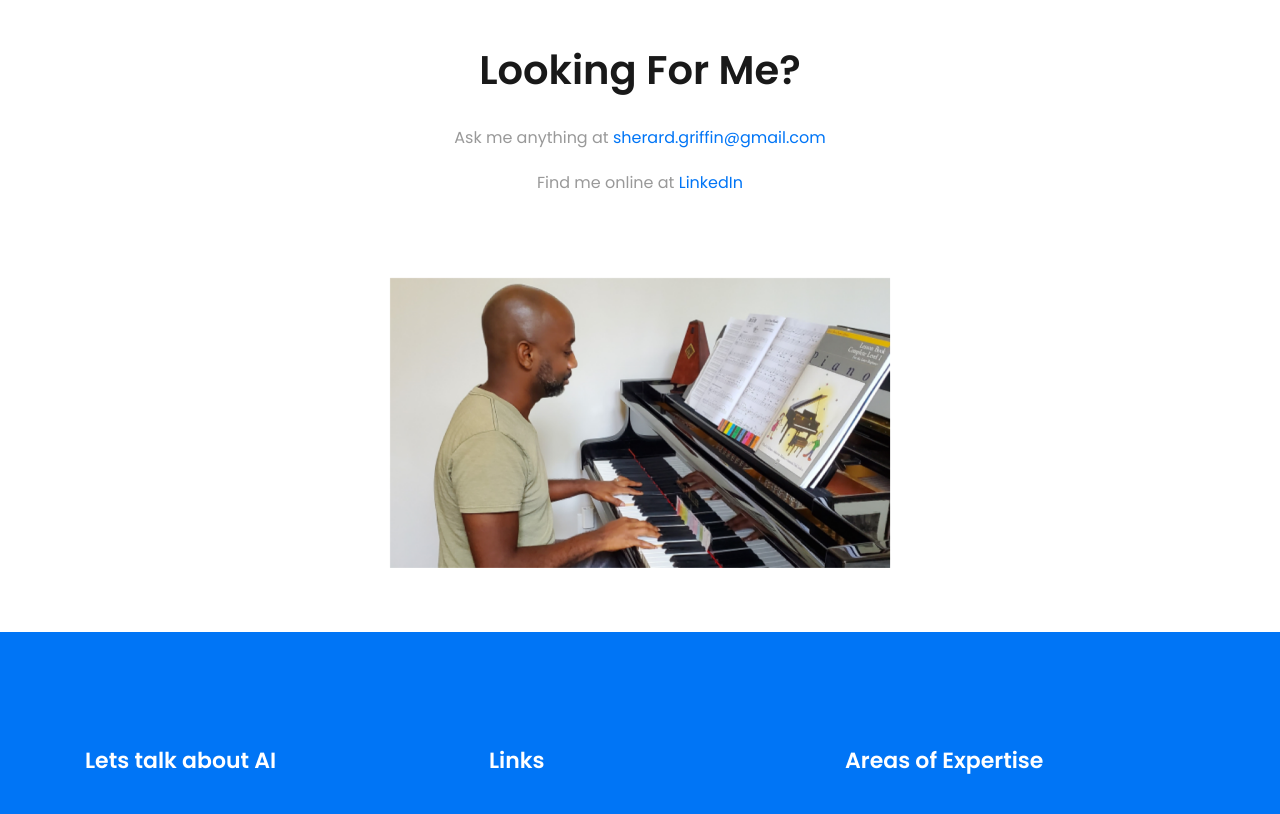
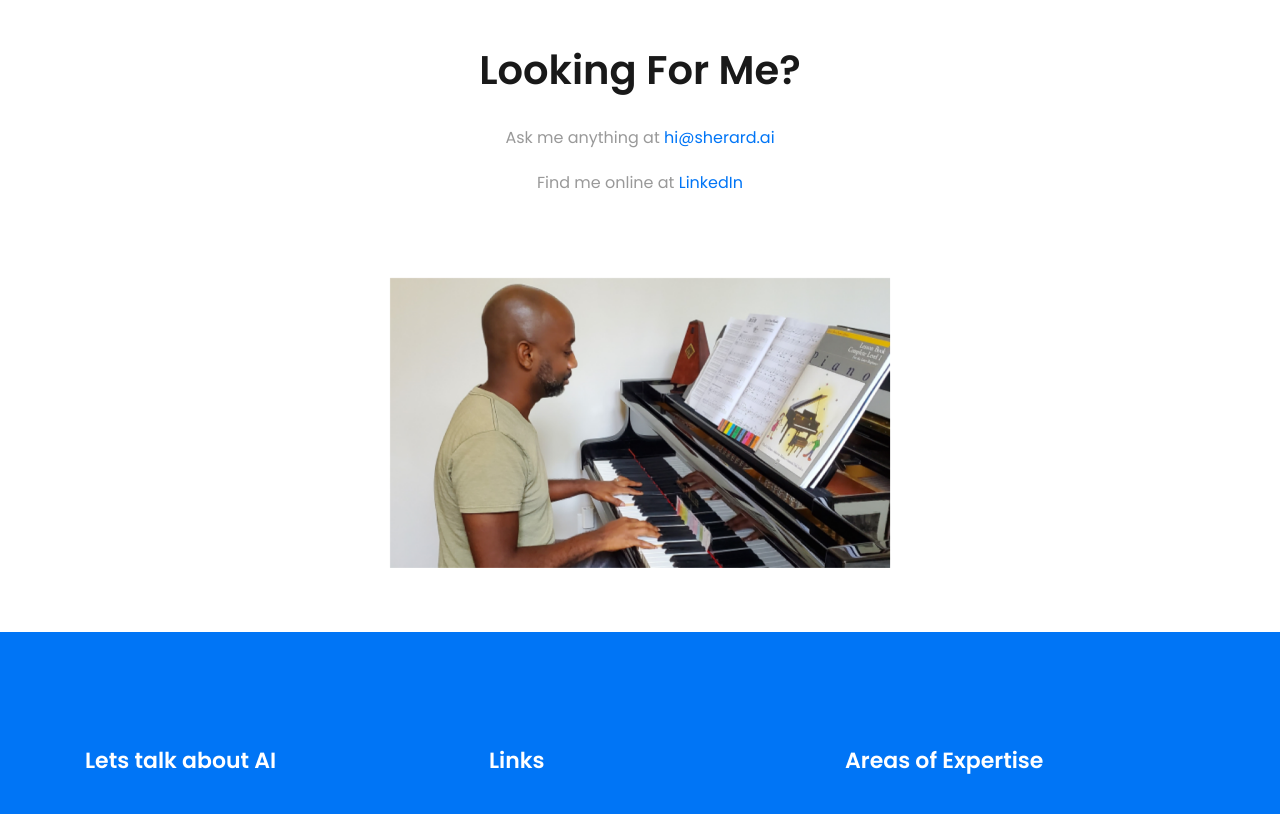
Before and after one commit to shgriffi/shgriffi.github.io, a plain HTML site: page index.html in a window 1280 px wide. Shown: the part 4420-5234 px from the top of the page. Drawn offline with Linux system fonts and the light colour scheme; files whose address does not match are found by name.

Commit message:
changed the email address

```diff
--- a/index.html
+++ b/index.html
@@ -198,7 +198,7 @@
       	<div class="row justify-content-center mb-5 pb-3">
           <div class="col-md-7 heading-section text-center ftco-animate">
             <h2 class="mb-4">Looking For Me?</h2>
-			<p>Ask me anything at <a href="mailto:sherard.griffin@gmail.com">sherard.griffin@gmail.com</a></p>
+			<p>Ask me anything at <a href="mailto:hi@sherard.ai">hi@sherard.ai</a></p>
 			<p>Find me online at <a href="https://www.linkedin.com/in/sherardgriffin">LinkedIn</a></p>
 		  </div>
 		</div>
```
